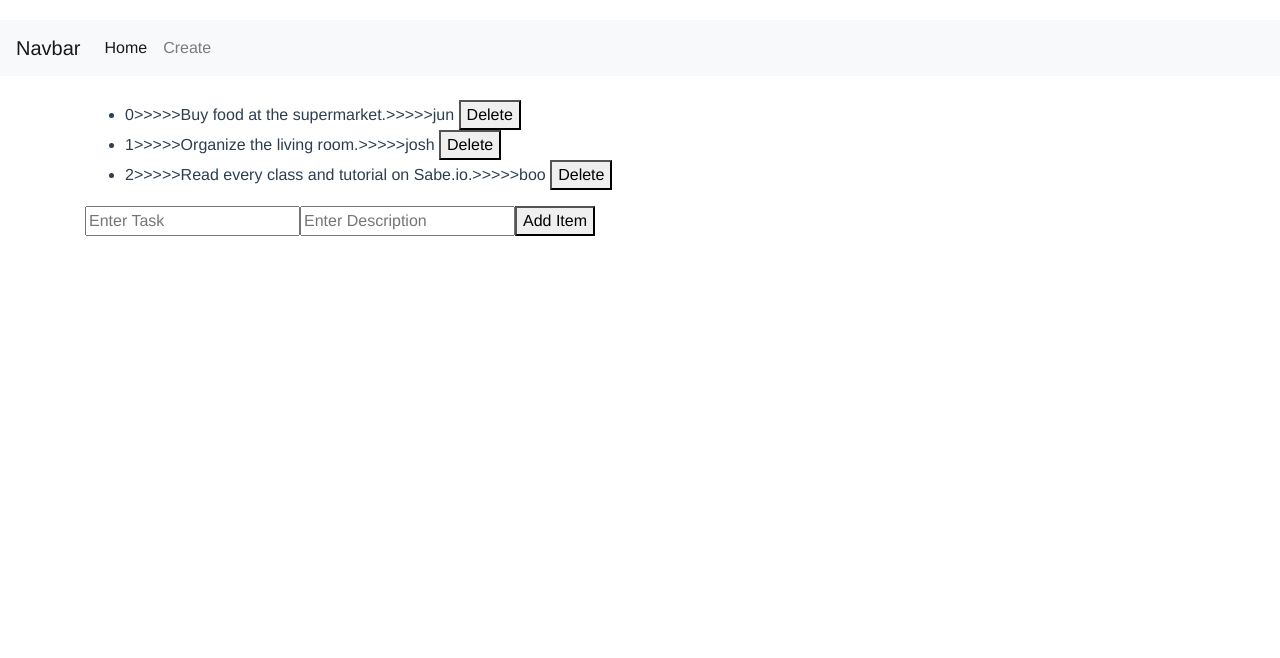
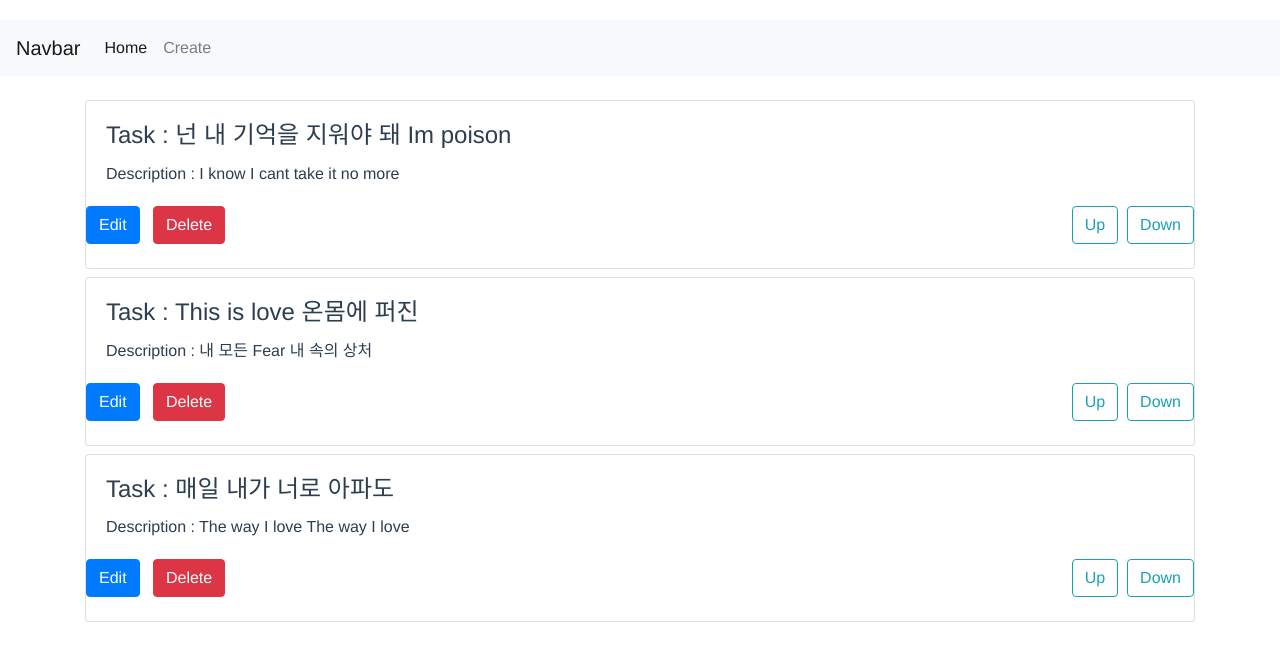
Before and after one commit to thanchatip/todo-vuex, a Vue app: page /#/ in a window 1280 px wide. Shown: the top 658 px of the page. Built offline with nearby package versions, Linux system fonts and the light colour scheme; a small style sheet from the web is missing.

Commit message:
:zap: improve create todo

```diff
--- a/src/App.vue
+++ b/src/App.vue
@@ -5,7 +5,7 @@
       <div class="collapse navbar-collapse" id="navbarSupportedContent">
         <ul class="navbar-nav mr-auto">
           <li class="nav-item active">
-            <router-link :to="{ name: 'Todo'}" class="nav-link">Home</router-link>
+            <router-link :to="{ name: 'Home'}" class="nav-link">Home</router-link>
           </li>
           <li class="nav-item">
             <router-link :to="{ name: 'Create' }" class="nav-link">Create</router-link>
--- a/src/store/index.js
+++ b/src/store/index.js
@@ -6,19 +6,19 @@ Vue.use(Vuex)
 export default new Vuex.Store({
   state: {
     items: [{
-      id: 0,
-      task: 'Buy food at the supermarket.',
-      description: 'jun'
+
+      task: '넌 내 기억을 지워야 돼 Im poison',
+      description: 'I know I cant take it no more'
     },
     {
-      id: 1,
-      task: 'Organize the living room.',
-      description: 'josh'
+
+      task: 'This is love 온몸에 퍼진',
+      description: '내 모든 Fear 내 속의 상처'
     },
     {
-      id: 2,
-      task: 'Read every class and tutorial on Sabe.io.',
-      description: 'boo'
+
+      task: '매일 내가 너로 아파도',
+      description: 'The way I love The way I love'
     }]
   },
   mutations: {
@@ -33,6 +33,11 @@ export default new Vuex.Store({
     'DELETE_ITEM' (state, payload) {
       var index = state.items.findIndex(item => item.id === payload)
       state.items.splice(index, 1)
+      console.log(index)
+    },
+    'EDIT_ITEM' (state, payload) {
+      var index = state.items.findIndex(item => item.id === payload)
+      console.log(index)
     }
   },
   actions: {
@@ -43,6 +48,9 @@ export default new Vuex.Store({
     },
     deleteItem ({ commit }, payload) {
       commit('DELETE_ITEM', payload)
+    },
+    editItem ({ commit }, payload) {
+      commit('EDIT_ITEM', payload)
     }
   },
   getters: {
--- a/src/views/Edit.vue
+++ b/src/views/Edit.vue
@@ -5,12 +5,12 @@
       </div>
       <div class="form-group">
         <label>Input Todo</label>
-        <input v-model="todo.title" @click="createError = false" type="text" class="form-control">
+        <input v-model="task" @click="createError = false" type="text" class="form-control">
         <small class="form-text text-muted">Required*</small>
       </div>
       <div class="form-group">
         <label>Description</label>
-        <input v-model="todo.description" type="text" class="form-control">
+        <input v-model="description" type="text" class="form-control">
       </div>
       <button class="btn btn-primary" @click="cancel">Cancel</button>&nbsp;
       <button class="btn btn-primary" @click="save">Save</button>
@@ -19,23 +19,36 @@
 </template>
 
 <script>
+import { mapActions, mapGetters } from 'vuex'
 export default {
   data () {
     return {
       createError: false,
-      todo: {
-        title: '',
-        description: ''
-      }
+      task: '',
+      description: ''
+      // newId: 3
     }
   },
+  computed: {
+    ...mapGetters({
+      itemCount: 'itemCount',
+      allItems: 'allItems'
+    })
+  },
   methods: {
+    ...mapActions({
+      addItem: 'addItem',
+      deleteItem: 'deleteItem'
+    }),
     cancel () {
       this.$router.push({ name: 'Todo' })
     },
     save () {
-      // call vuex save func
-      console.log('save')
+      this.addItem(this)
+      // this.newId++
+      this.task = ''
+      this.description = ''
+      this.$router.push({ name: 'Home' })
     }
   }
 }
--- a/src/views/Home.vue
+++ b/src/views/Home.vue
@@ -1,14 +1,27 @@
 <template>
   <div class="home">
-    <ul>
-      <li v-for="item in allItems" v-bind:key="item.id">
-        {{item.id}}>>>>>{{item.task}}>>>>>{{item.description}}
-        <button @click="deleteItem(item.id)">Delete</button>
-      </li>
-    </ul>
-    <input placeholder="Enter Task" type="text" v-model="task">
-    <input placeholder="Enter Description" type="text" v-model="description">
-      <button @click="save" >Add Item</button>
+
+      <div class="card mb-2" v-for="item in allItems" v-bind:key="item.id">
+        <div class="card-body">
+        <h4 class="card-title">Task : {{ item.task }}</h4>
+        <p class="card-text">Description : {{ item.description }}</p>
+        </div>
+         <div class="row">
+          <div class="col-auto mr-auto">
+            <button @click="editItem(item.id)" class="btn btn-primary"> Edit </button>
+                &nbsp;
+              <button @click="deleteItem(item.id)" class="btn btn-danger" >Delete</button>&nbsp;
+          </div>
+
+         <div class="col-auto">
+            <button  type="button" class="btn btn-outline-info"> Up
+            </button>&nbsp;
+            <button type="button" class="btn btn-outline-info"> Down </button>
+         </div>
+         </div>
+         <br>
+      </div>
+
   </div>
 </template>
 
@@ -21,8 +34,7 @@ export default {
   data () {
     return {
       task: '',
-      description: '',
-      newId: 3
+      description: ''
     }
   },
   computed: {
@@ -34,14 +46,18 @@ export default {
   methods: {
     ...mapActions({
       addItem: 'addItem',
-      deleteItem: 'deleteItem'
+      deleteItem: 'deleteItem',
+      editItem: 'editItem'
     }),
     save () {
       this.addItem(this)
-      this.newId++
+      // this.newId++
       this.task = ''
       this.description = ''
     }
   }
 }
 </script>
+<style>
+ @import url('https://stackpath.bootstrapcdn.com/bootstrap/4.4.1/css/bootstrap.min.css');
+</style>
```
